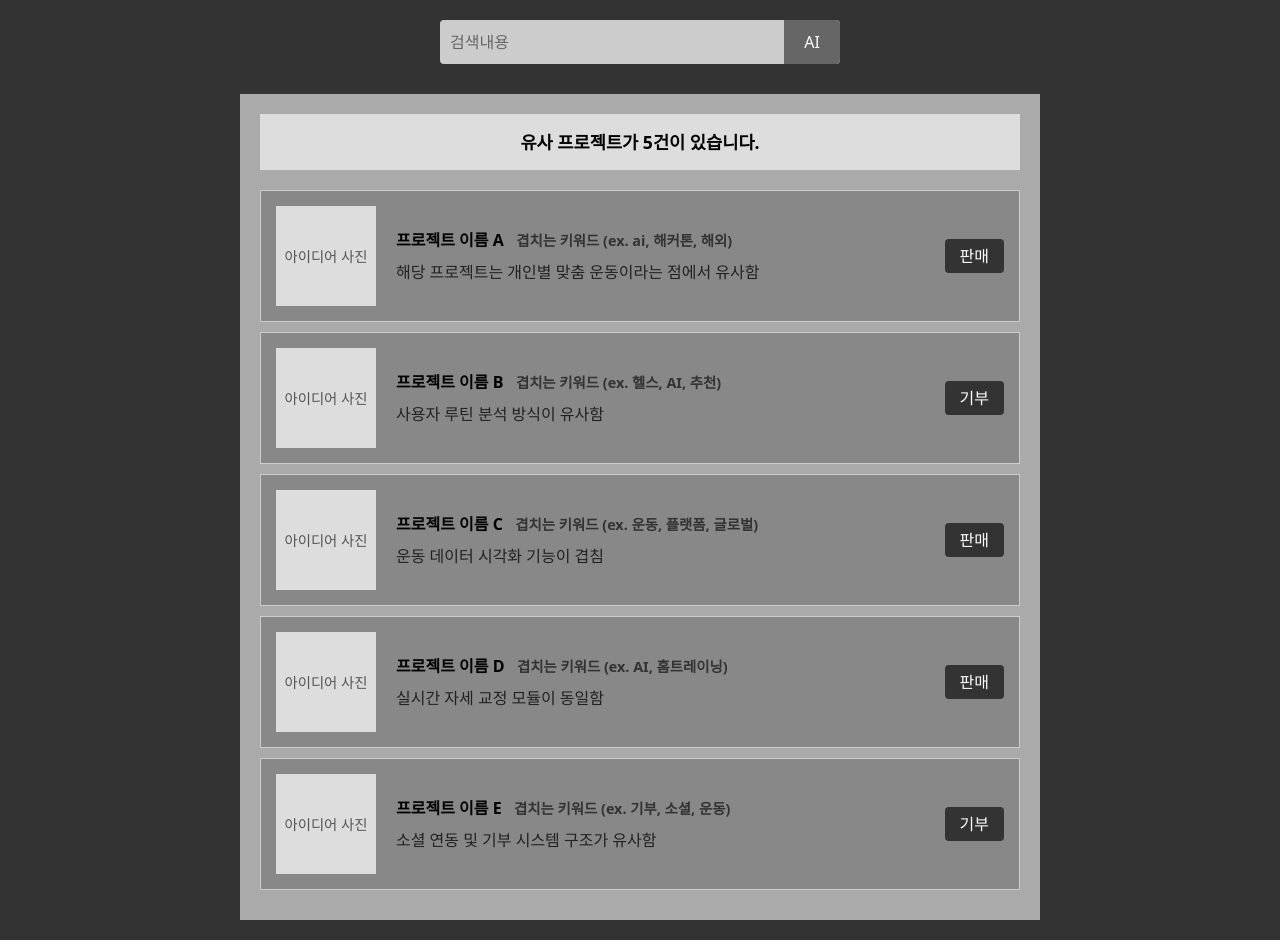
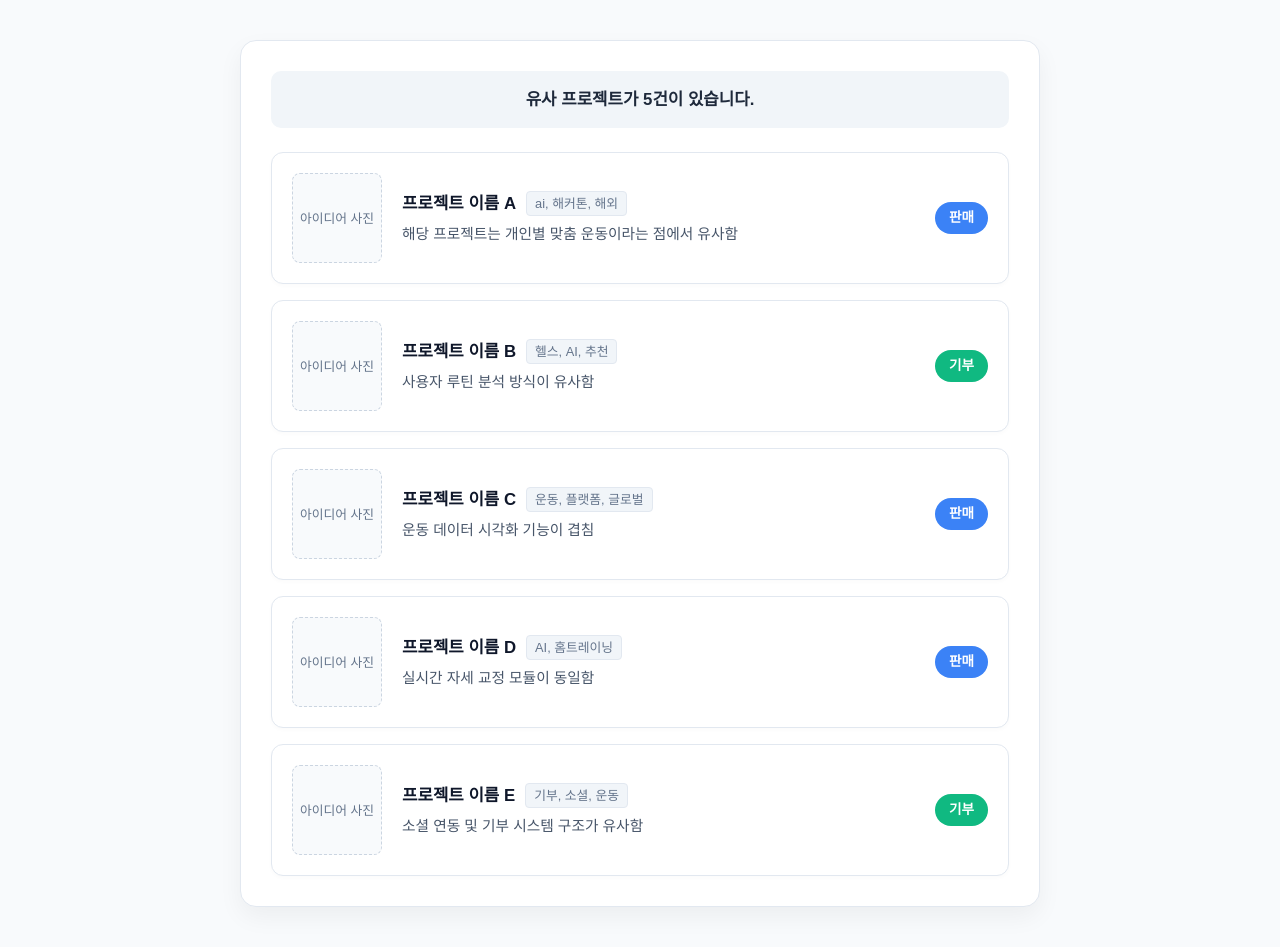
Before and after one commit to Project-Archive-Mutsa/Frontend, a Next.js app: page /search in a window 1280 px wide. Built offline with nearby package versions, Linux system fonts and the light colour scheme.

Commit message:
검색내용2

```diff
--- a/app/search/page.tsx
+++ b/app/search/page.tsx
@@ -1,5 +1,44 @@
-import SearchPageView from '@/features/idea-search/components/search-page-view';
+// app/search/page.tsx
+'use client';
+
+import React, { useEffect, useState } from 'react';
+import { fetchIdeaSearchData } from '@/features/idea-search/api/idea-api';
+import { SearchData } from '@/features/idea-search/types/idea';
+import IdeaList from '@/features/idea-search/components/idea-list';
 
 export default function Page() {
-  return <SearchPageView />;
+  const [searchData, setSearchData] = useState<SearchData | null>(null);
+  const [loading, setLoading] = useState<boolean>(true);
+
+  useEffect(() => {
+    const loadData = async () => {
+      try {
+        const data = await fetchIdeaSearchData();
+        setSearchData(data);
+      } catch (error) {
+        console.error("데이터 로딩 실패", error);
+      } finally {
+        setLoading(false);
+      }
+    };
+
+    loadData();
+  }, []);
+
+  if (loading) {
+    return <div style={{ textAlign: 'center', padding: '100px', color: '#666' }}>로딩 중...</div>;
+  }
+
+  if (!searchData) {
+    return <div style={{ textAlign: 'center', padding: '100px' }}>데이터가 없습니다.</div>;
+  }
+
+  return (
+    <main style={{ padding: '40px 20px', background: '#f8fafc', minHeight: '100vh', fontFamily: 'sans-serif' }}>
+      <IdeaList
+        summaryText={searchData.summaryText}
+        ideas={searchData.ideas}
+      />
+    </main>
+  );
 }
--- a/features/idea-search/components/idea-item.tsx
+++ b/features/idea-search/components/idea-item.tsx
@@ -6,27 +6,61 @@ interface IdeaItemProps {
 }
 
 export default function IdeaItem({ idea }: IdeaItemProps) {
+  const isSale = idea.type === '판매';
+
   return (
-    <div style={{ display: 'flex', border: '1px solid #ccc', padding: '15px', marginBottom: '10px', alignItems: 'center', background: '#888' }}>
-
-      {/* 1. 이미지 대신 아이디어 사진용 회색 네모 박스 */}
-      <div style={{ width: '100px', height: '100px', background: '#ddd', marginRight: '20px', display: 'flex', alignItems: 'center', justifyContent: 'center', color: '#555', fontSize: '0.9em' }}>
+    <div style={{
+      display: 'flex',
+      border: '1px solid #e2e8f0',
+      borderRadius: '12px',
+      padding: '20px',
+      alignItems: 'center',
+      background: '#ffffff',
+      boxShadow: '0 2px 4px rgba(0,0,0,0.02)',
+    }}>
+      {/* 아이디어 사진 영역 (회색 네모 박스) */}
+      <div style={{
+        width: '90px',
+        height: '90px',
+        background: '#f8fafc',
+        borderRadius: '8px',
+        marginRight: '20px',
+        display: 'flex',
+        alignItems: 'center',
+        justifyContent: 'center',
+        color: '#64748b',
+        fontSize: '0.8em',
+        fontWeight: '500',
+        flexShrink: 0,
+        border: '1px dashed #cbd5e1'
+      }}>
         아이디어 사진
       </div>
 
-      {/* 2. 텍스트 정보 영역 */}
-      <div style={{ flex: 1 }}>
-        <div style={{ fontWeight: 'bold', marginBottom: '8px' }}>
-          <span>{idea.projectName}</span> &nbsp;&nbsp;
-          <span style={{ fontSize: '0.9em', color: '#333' }}>겹치는 키워드 (ex. {idea.keywords})</span>
+      {/* 텍스트 정보 영역 */}
+      <div style={{ flex: 1, minWidth: 0 }}>
+        <div style={{ display: 'flex', alignItems: 'center', gap: '10px', marginBottom: '8px' }}>
+          <span style={{ fontWeight: '700', fontSize: '1.05em', color: '#0f172a' }}>{idea.projectName}</span>
+          <span style={{ fontSize: '0.8em', color: '#64748b', background: '#f1f5f9', padding: '2px 8px', borderRadius: '4px', border: '1px solid #e2e8f0' }}>
+            {idea.keywords}
+          </span>
         </div>
-        <p style={{ margin: 0, color: '#222' }}>
+        <p style={{ margin: 0, color: '#475569', fontSize: '0.92em', lineHeight: '1.4' }}>
           {idea.description}
         </p>
       </div>
 
-      {/* 3. 종류 (기부인지 판매인지) */}
-      <div style={{ padding: '5px 15px', background: '#333', color: '#fff', borderRadius: '4px' }}>
+      {/* 종류 배지 */}
+      <div style={{
+        padding: '6px 14px',
+        background: isSale ? '#3b82f6' : '#10b981',
+        color: '#fff',
+        borderRadius: '20px',
+        fontSize: '0.85em',
+        fontWeight: '600',
+        marginLeft: '16px',
+        flexShrink: 0
+      }}>
         {idea.type}
       </div>
     </div>
--- a/features/idea-search/components/idea-list.tsx
+++ b/features/idea-search/components/idea-list.tsx
@@ -9,12 +9,32 @@ interface IdeaListProps {
 
 export default function IdeaList({ summaryText, ideas }: IdeaListProps) {
   return (
-    <div style={{ width: '100%', maxWidth: '800px', margin: '0 auto', background: '#aaa', padding: '20px' }}>
-      <div style={{ background: '#ddd', padding: '15px', textAlign: 'center', fontWeight: 'bold', fontSize: '1.1em', marginBottom: '20px' }}>
+    <div style={{
+      width: '100%',
+      maxWidth: '800px',
+      margin: '0 auto',
+      background: '#ffffff',
+      borderRadius: '16px',
+      boxShadow: '0 10px 25px rgba(0, 0, 0, 0.05)',
+      padding: '30px',
+      border: '1px solid #e2e8f0'
+    }}>
+      {/* 데이터 목록: 검색 결과 요약 문장 배너 */}
+      <div style={{
+        background: '#f1f5f9',
+        padding: '16px 20px',
+        borderRadius: '10px',
+        textAlign: 'center',
+        fontWeight: '600',
+        fontSize: '1.05em',
+        color: '#1e293b',
+        marginBottom: '24px'
+      }}>
         {summaryText}
       </div>
 
-      <div>
+      {/* 아이디어 리스트 매핑 */}
+      <div style={{ display: 'flex', flexDirection: 'column', gap: '16px' }}>
         {ideas.map((idea) => (
           <IdeaItem key={idea.id} idea={idea} />
         ))}
--- a/features/idea-search/components/search-page-view.tsx
+++ /dev/null
@@ -1,50 +0,0 @@
-'use client';
-
-import React, { useEffect, useState } from 'react';
-import { fetchIdeaSearchData } from '../api/idea-api';
-import { SearchData } from '../types/idea';
-import IdeaList from './idea-list';
-
-export default function SearchPageView() {
-  const [searchData, setSearchData] = useState<SearchData | null>(null);
-  const [loading, setLoading] = useState<boolean>(true);
-
-  useEffect(() => {
-    const loadData = async () => {
-      try {
-        const data = await fetchIdeaSearchData();
-        setSearchData(data);
-      } catch (error) {
-        console.error("데이터 로딩 실패", error);
-      } finally {
-        setLoading(false);
-      }
-    };
-
-    loadData();
-  }, []);
-
-  if (loading) {
-    return <div style={{ textAlign: 'center', padding: '50px' }}>로딩 중...</div>;
-  }
-
-  if (!searchData) {
-    return <div>데이터가 없습니다.</div>;
-  }
-
-  return (
-    <main style={{ padding: '20px', background: '#333', minHeight: '100vh' }}>
-      <div style={{ display: 'flex', justifyContent: 'center', marginBottom: '30px' }}>
-        <div style={{ display: 'flex', width: '400px', background: '#ccc', borderRadius: '4px', overflow: 'hidden' }}>
-          <input type="text" placeholder="검색내용" readOnly style={{ flex: 1, padding: '10px', border: 'none', background: 'transparent' }} />
-          <button style={{ padding: '10px 20px', background: '#666', color: '#fff', border: 'none' }}>AI</button>
-        </div>
-      </div>
-
-      <IdeaList
-        summaryText={searchData.summaryText}
-        ideas={searchData.ideas}
-      />
-    </main>
-  );
-}
```
